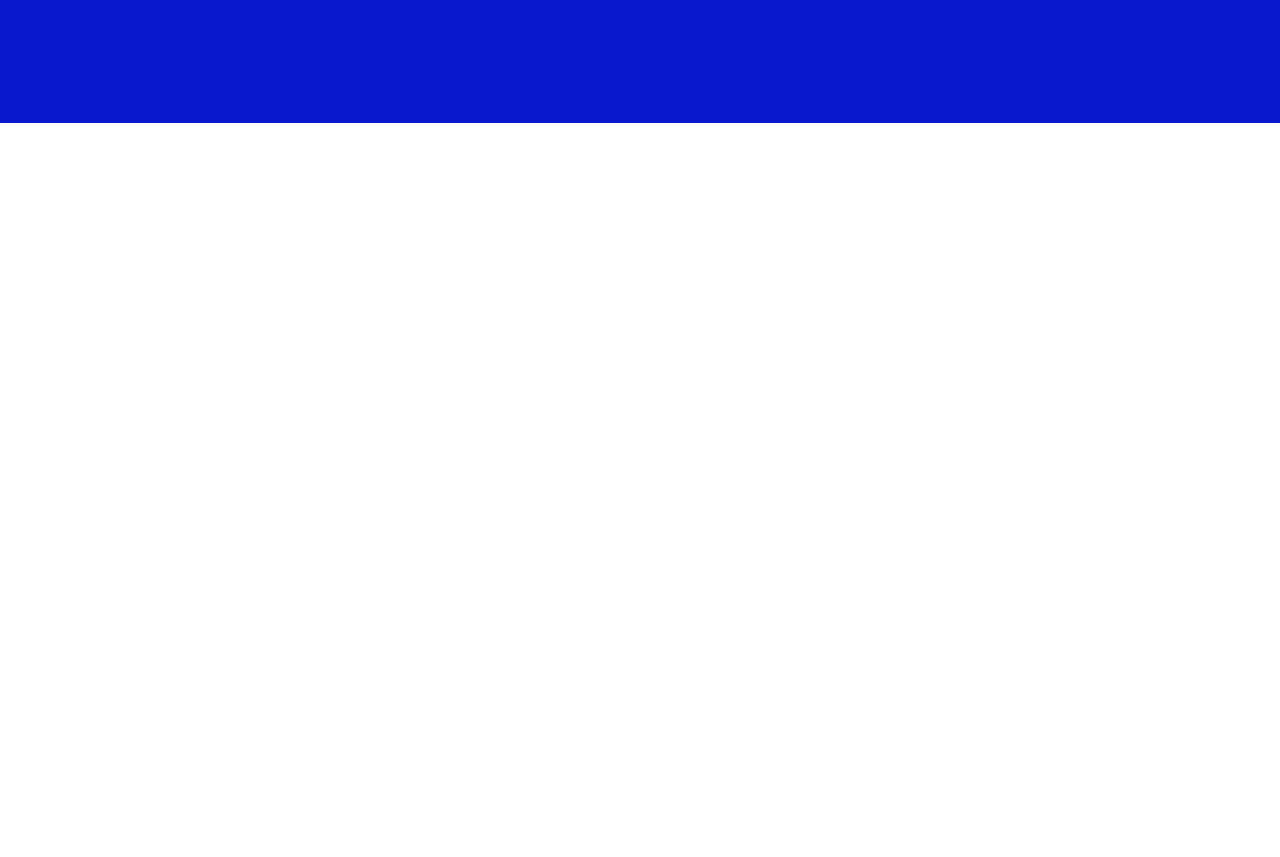
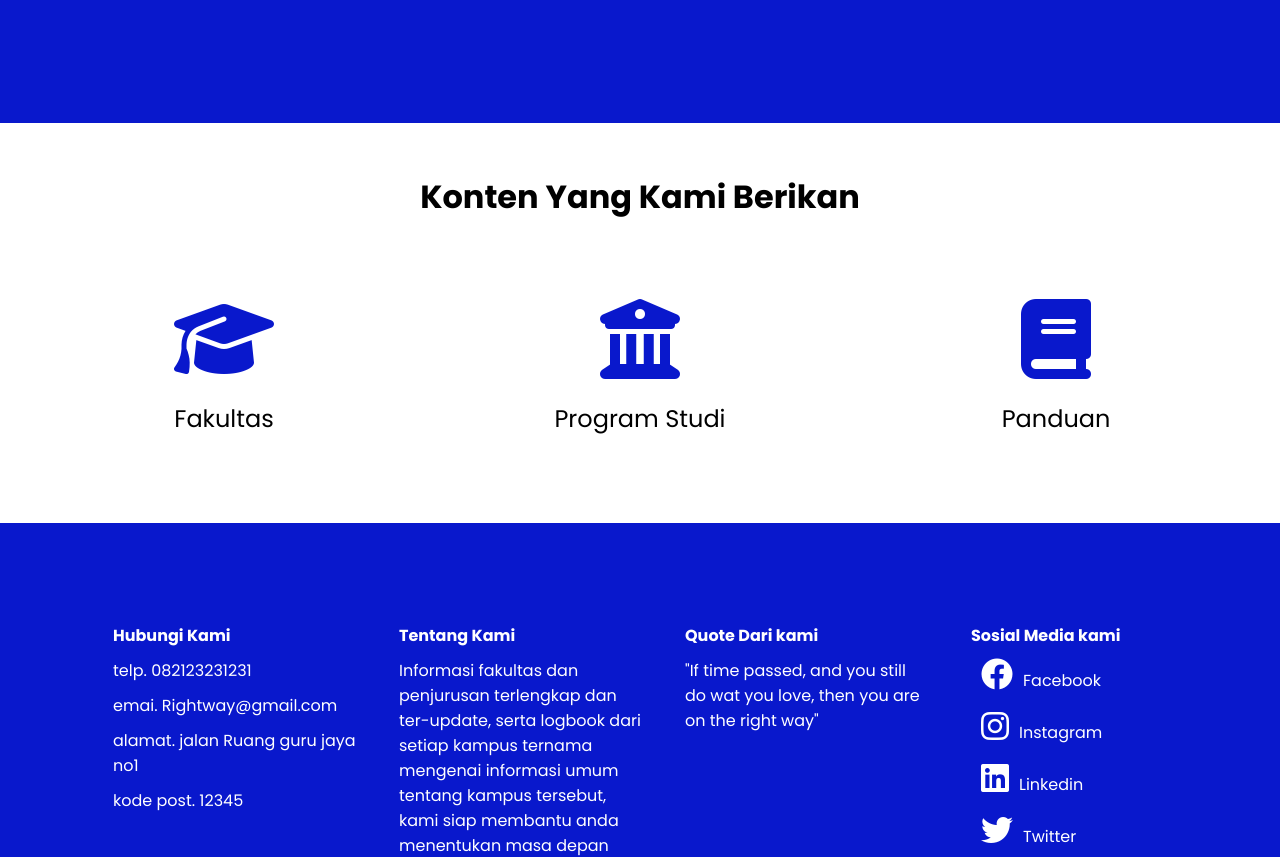
Before and after one commit to rg-km/final-project-engineering-45, a React (Create React App) app in the folder frontend/: page /RightWay in a window 1280 px wide. Shown: the part 1320-2177 px from the top of the page. Before the commit the page ends 1443 px from the top, so only its background shows below. Built offline with nearby package versions, Linux system fonts and the light colour scheme.

Commit message:
add home page and about page with navbar and footer

```diff
--- a/frontend/src/component/navbar/menuItem.js
+++ b/frontend/src/component/navbar/menuItem.js
@@ -10,8 +10,8 @@ export const MenuItems = [
         cName: 'nav-links'
     },
     {
-        title: 'Materi',
-        url: '/materi',
+        title: 'Panduan',
+        url: '/panduan',
         cName: 'nav-links'
     },
     {
--- a/frontend/src/content/about/about.css
+++ b/frontend/src/content/about/about.css
@@ -20,6 +20,7 @@
 }
 
 .header-about {
+  font-weight: 700;
   font-size: 3rem;
 }
 
@@ -40,10 +41,11 @@
 
 .text {
   text-align: left;
+  font-family: 'Poppins', sans-serif;
 }
 .text h1 {
   font-size: 3rem;
-  font-weight: 600;
+  font-weight: 700;
 }
 .text p {
   padding-bottom: 20px;
@@ -53,6 +55,7 @@
   color: black;
 }
 
+/*kenapa pilih rightway*/
 .content-about {
   background-color: #0918CC;
   color: white;
@@ -85,3 +88,32 @@
 .header-logo {
   font-size: 5rem;
 }
+
+/*konten yang kami berikan*/
+.content-available {
+  height: 300px;
+  color: black;
+  padding: 50px 0px;
+  text-align: center;
+}
+
+.content-tersedia {
+  display: flex;
+  flex-wrap: wrap;
+  flex-direction: row;
+  justify-content: space-evenly;
+  align-items: center;
+}
+.box-content {
+  flex-basis: 30%;
+  padding-top: 60px;
+}
+.logo-content {
+  align-items: center;
+  font-size: 5rem;
+  color: #0918CC;
+}
+.text-konten {
+  font-size: 1.5rem;
+  font-weight: 400;
+}
--- a/frontend/src/content/about/about.js
+++ b/frontend/src/content/about/about.js
@@ -2,6 +2,7 @@ import React from "react";
 import { Link } from "react-router-dom";
 import background from "../../component/image/hero-image.jpg";
 import Navbar from "../../component/navbar/navbar";
+import Footer from '../../component/footer/footer';
 import aboutImage from "../../component/image/about1.png";
 import Button from "../../component/button/button";
 import "./about.css";
@@ -17,7 +18,7 @@ const About = () => {
 					<h1 className="header-about">Welcome To RightWay</h1>
 					<p className="text-about">
 						Kami akan membantu kalian untuk menentukan masa depan
-						yang cocok untuk kalian
+						yang sesuai untuk kalian
 					</p>
 				</div>
 			</div>
@@ -70,6 +71,30 @@ const About = () => {
 					</div>
 				</div>
 			</div>
+			<div className='content-available'>
+				<h1>Konten Yang Kami Berikan</h1>
+				<div className='content-tersedia'>
+					<div className='box-content'>
+						<Link to='/fakultas'>
+							<h1 className='logo-content'><i className='fa-solid fa-graduation-cap'></i></h1>
+						</Link>
+						<p className='text-konten'>Fakultas</p>
+					</div>
+					<div className='box-content'>
+						<Link to='/fakultas'>
+							<h1 className='logo-content'><i className='fa-solid fa-building-columns'></i></h1>
+						</Link>
+						<p className='text-konten'>Program Studi</p>
+					</div>
+					<div className='box-content'>
+						<Link to='/panduan'>
+							<h1 className='logo-content'><i className='fa-solid fa-book'></i></h1>
+						</Link>
+						<p className='text-konten'>Panduan</p>
+					</div>
+				</div>
+			</div>
+			<Footer />
 		</>
 	);
 };
--- a/frontend/src/content/home/home.js
+++ b/frontend/src/content/home/home.js
@@ -8,7 +8,7 @@ const Home = () => {
     return (
         <>
             <Navbar />
-            <HeroSection headLine='Welcome to the Right Way' description='Kami adalah teman bagi anda yang akan memberikan berbagai informasi lengkap tentang program studi beserta penjurusan yang ada di dalamnya. Lalu tidak hanya itu, akan ada penjelasan tentang program studi tersebut dan prospek kerja kedepannya seperti apa.' buttonLabel='Learn More' alt='Hero Section' />
+            <HeroSection headLine='Welcome to the Right Way' description='Kami adalah teman bagi anda yang akan memberikan berbagai informasi lengkap tentang program studi beserta penjurusan yang ada di dalamnya. Lalu tidak hanya itu, akan ada penjelasan tentang program studi tersebut dan prospek kerja kedepannya seperti apa.' buttonLabel='Ketahui Lebih Lanjut' alt='Hero Section' />
             <MainContent />
             <Footer />
         </>
--- a/frontend/src/content/home/mainContent/mainContent.js
+++ b/frontend/src/content/home/mainContent/mainContent.js
@@ -22,8 +22,8 @@ const MainContent = () => {
                 </div>
                 <div className="main-content-item box-2">
                     <div className="main-content-item--text">
-                        <h2 className="heading-content">Logbook Kampus Menambah Wawasan</h2>
-                        <p className="text-content">Ketahuilah informasi kampus yang ingin kalian jadikan sebagai tempat untuk mengasah skill kalian, demi mencapai masa depan yang kalian inginkan, dengan informasi umum yang diberikan oleh kampus terkait.</p>
+                        <h2 className="heading-content">Persiapan Masuk Perkuliahan</h2>
+                        <p className="text-content">Ketahuilah apa saja sih yang perlu kalian persiapkan dengan matang sebelum memasuki dunia perkuliahan ini, pastinya ada banyak hal yang perlu kalian ketahui terlebih dahulu, jadi jangan lewatkan artikel yang kami berikan ini. </p>
                         <Link to="/materi"><Button buttonStyle="btn--primary" buttonSize="btn--medium">Ketahui Lebih Lanjut</Button></Link>
                     </div>
                     <div className="main-content-item--image">
```
